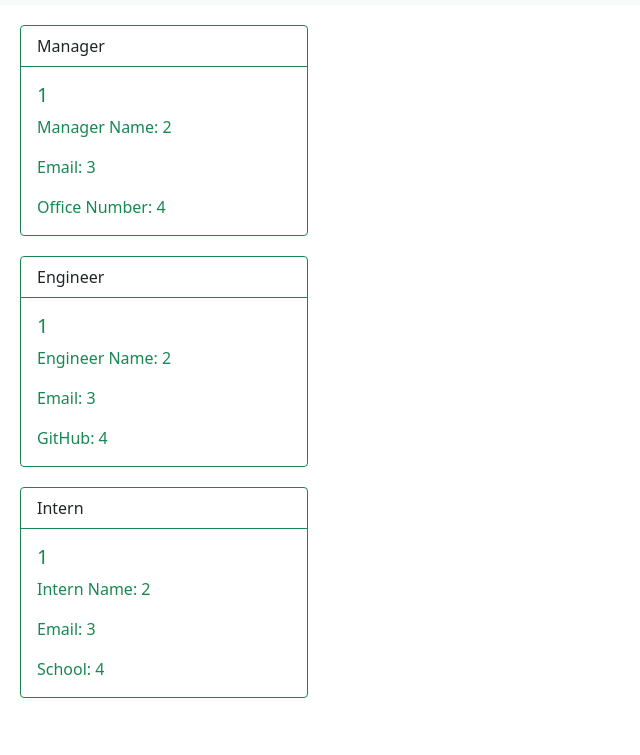
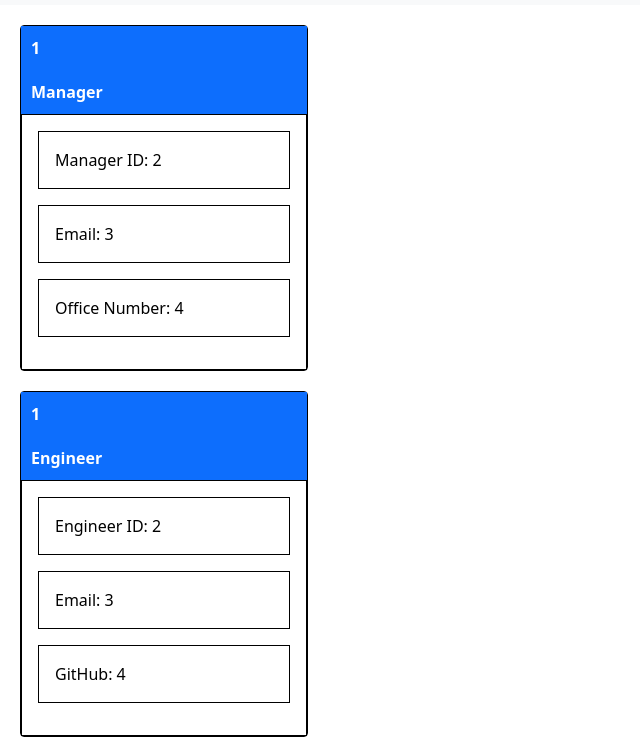
Before and after one commit to EricKim86/team-profile-generator, a website: page roster.html in a window 1280 px wide. Shown: the part 45-800 px from the top of the page, without its empty margins (0-640 px from the left). Drawn offline with nearby package versions, Linux system fonts and the light colour scheme.

Commit message:
updated formating on cards and removed unncessary bootstrap styles

```diff
--- a/roster.html
+++ b/roster.html
@@ -20,33 +20,23 @@
             <section class = "main-section">
 
 
-<div class="card-custom card border-success mb-3" style="max-width: 18rem;">
-<div class="card-header bg-transparent border-success">Manager</div>
-<div class="card-body text-success">
-<h5 class="card-title">1</h5>
-    <p class="card-text">Manager Name: 2</p>
-    <p class="card-text">Email: 3</p>
-    <p class="card-text">Office Number: 4</p>
+<div class="card-custom card mb-3" style="max-width: 18rem;">
+<div class="header bg-primary">1</div>
+<div class="header bg-primary">Manager</div>
+<div class="card-body">
+    <p class="card-body">Manager ID: 2</p>
+    <p class="card-body">Email: 3</p>
+    <p class="card-body">Office Number: 4</p>
 </div>
 </div>
 
-<div class="card-custom card border-success mb-3" style="max-width: 18rem;">
-<div class="card-header bg-transparent border-success">Engineer</div>
-<div class="card-body text-success">
-<h5 class="card-title">1</h5>
-    <p class="card-text">Engineer Name: 2</p>
-    <p class="card-text">Email: 3</p>
-    <p class="card-text">GitHub: 4</p>
-</div>
-</div>
-
-<div class="card-custom card border-success mb-3" style="max-width: 18rem;">
-<div class="card-header bg-transparent border-success">Intern</div>
-<div class="card-body text-success">
-<h5 class="card-title">1</h5>
-    <p class="card-text">Intern Name: 2</p>
-    <p class="card-text">Email: 3</p>
-    <p class="card-text">School: 4</p>
+<div class="card-custom card mb-3" style="max-width: 18rem;">
+<div class="header bg-primary">1</div>
+<div class="header bg-primary">Engineer</div>
+<div class="card-body">
+    <p class="card-body">Engineer ID: 2</p>
+    <p class="card-body">Email: 3</p>
+    <p class="card-body">GitHub: 4</p>
 </div>
 </div>
 
--- a/style.css
+++ b/style.css
@@ -5,4 +5,16 @@
 
 .card-custom {
     margin: 20px;
+    border: 1px solid black;
 }
+
+.header {
+    padding: 10px;
+    color: white;
+    font-weight: bold;
+}
+
+.card-body {
+    border: 1px solid black;
+    color: black !important;
+}
```
Also changed, not shown: generatePage.js (+21 -21 lines).
